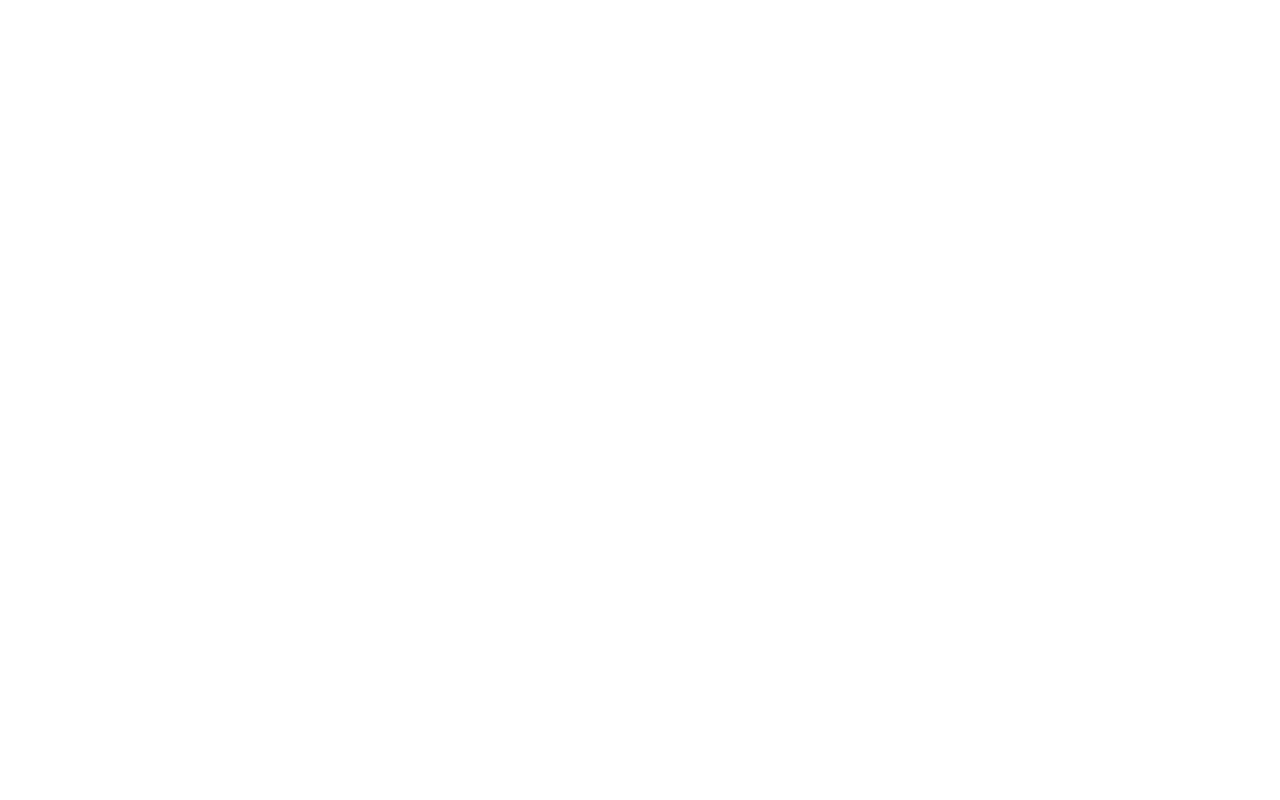
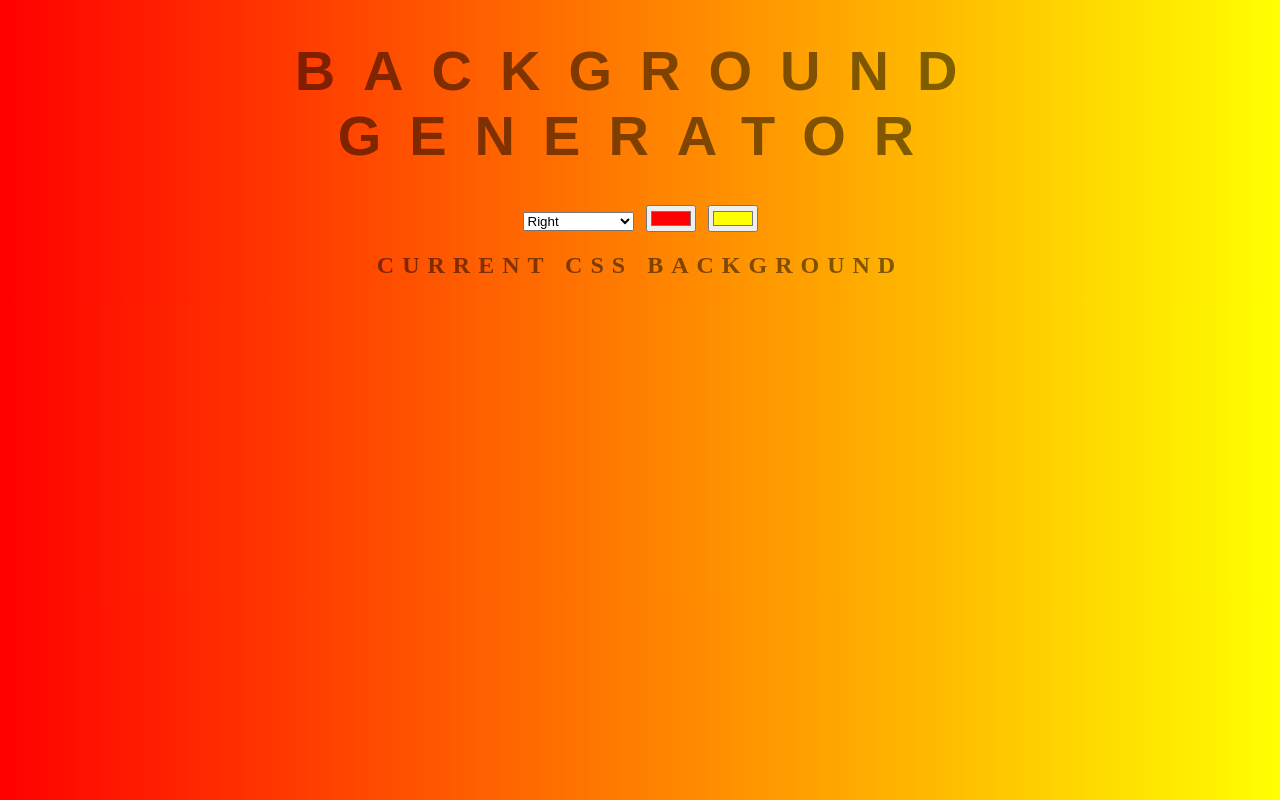
Before and after one commit to Tabele86/background-generator, a plain HTML site: page index.html in a window 1280 px wide. Drawn offline with Linux system fonts and the light colour scheme.

Commit message:
finished project

```diff
--- a/index.html
+++ b/index.html
@@ -6,16 +6,30 @@
     <head>
         <meta charset="utf-8">
         <meta http-equiv="X-UA-Compatible" content="IE=edge">
-        <title></title>
+        <title>Gradient Background</title>
         <meta name="description" content="">
         <meta name="viewport" content="width=device-width, initial-scale=1">
         <link rel="stylesheet" href="styles.css">
     </head>
-    <body>
+    <body id='gradient'>
+        <h1>Background Generator</h1>
+        <select class="gradientDirection" name="gradientDirection">
+            <option value="right">Right</option>
+            <option value="left">Left</option>
+            <option value="bottom right">Diagonal-Right</option>
+            <option value="bottom left">Diagonal-Left</option>
+
+        </select>
+        <!-- <input oninput='setGradient()' class='color1' type="color" name="color1" value="#00ff00"> -->
+        <input  class='color1' type="color" name="color1" value="#ff0000">
+        <!-- <input oninput='setGradient()' class='color2' type="color" name="color2" value="#ff0000"> -->
+        <input class='color2' type="color" name="color2" value="#ffff00">
+        <h2>Current CSS Background</h2>
+        <h3></h3>
         <!--[if lt IE 7]>
             <p class="browsehappy">You are using an <strong>outdated</strong> browser. Please <a href="#">upgrade your browser</a> to improve your experience.</p>
         <![endif]-->
 
-        <script type="text/javascript"src="script.js" async defer></script>
+        <script type='text/javascript'src="script.js" async defer></script>
     </body>
 </html>
--- a/script.js
+++ b/script.js
@@ -0,0 +1,15 @@
+var css = document.querySelector('h3');
+var color1 = document.querySelector('.color1');
+var color2 = document.querySelector('.color2');
+var direction = document.querySelector('.gradientDirection');
+var body = document.getElementById('gradient');
+
+function setGradient() {
+	body.style.background = 'linear-gradient(to ' + direction.value + ' ,' + color1.value + ',' + color2.value + ')';
+	css.textContent = body.style.background + ';';
+}
+color1.addEventListener('input', setGradient);
+
+color2.addEventListener('input', setGradient);
+
+direction.addEventListener('input', setGradient);
--- a/styles.css
+++ b/styles.css
@@ -0,0 +1,26 @@
+body {
+	font: 'Raleway', sans-serif;
+	color: rgba(0, 0, 0, .5);
+	text-align: center;
+	text-transform: uppercase;
+	letter-spacing: .5em;
+	top: 15%;
+	background: linear-gradient(to right, red, yellow); /* Standard syntax */
+}
+
+h1 {
+	font: 600 3.5em 'Raleway', sans-serif;
+	color: rgba(0, 0, 0, .5);
+	text-align: center;
+	text-transform: uppercase;
+	letter-spacing: .5em;
+	width: 100%;
+}
+
+h3 {
+	font: 900 1em 'Raleway', sans-serif;
+	color: rgba(0, 0, 0, .5);
+	text-align: center;
+	text-transform: none;
+	letter-spacing: 0.01em;
+}
```
